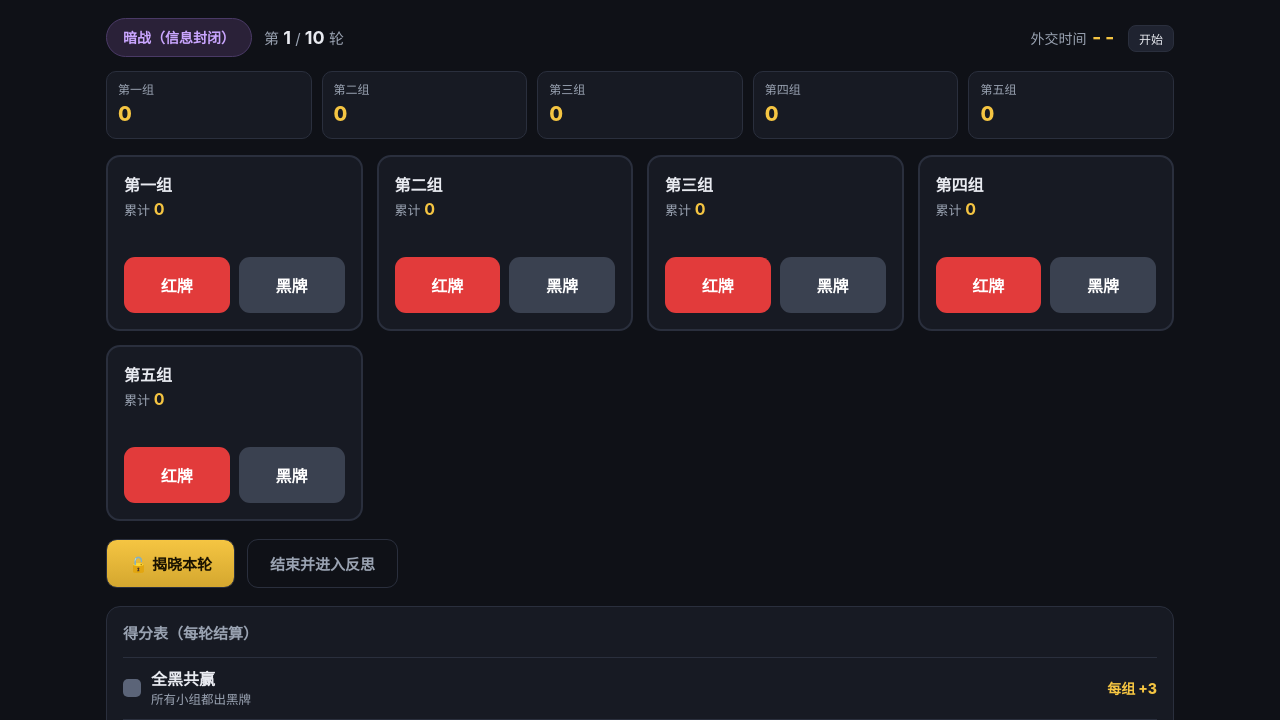
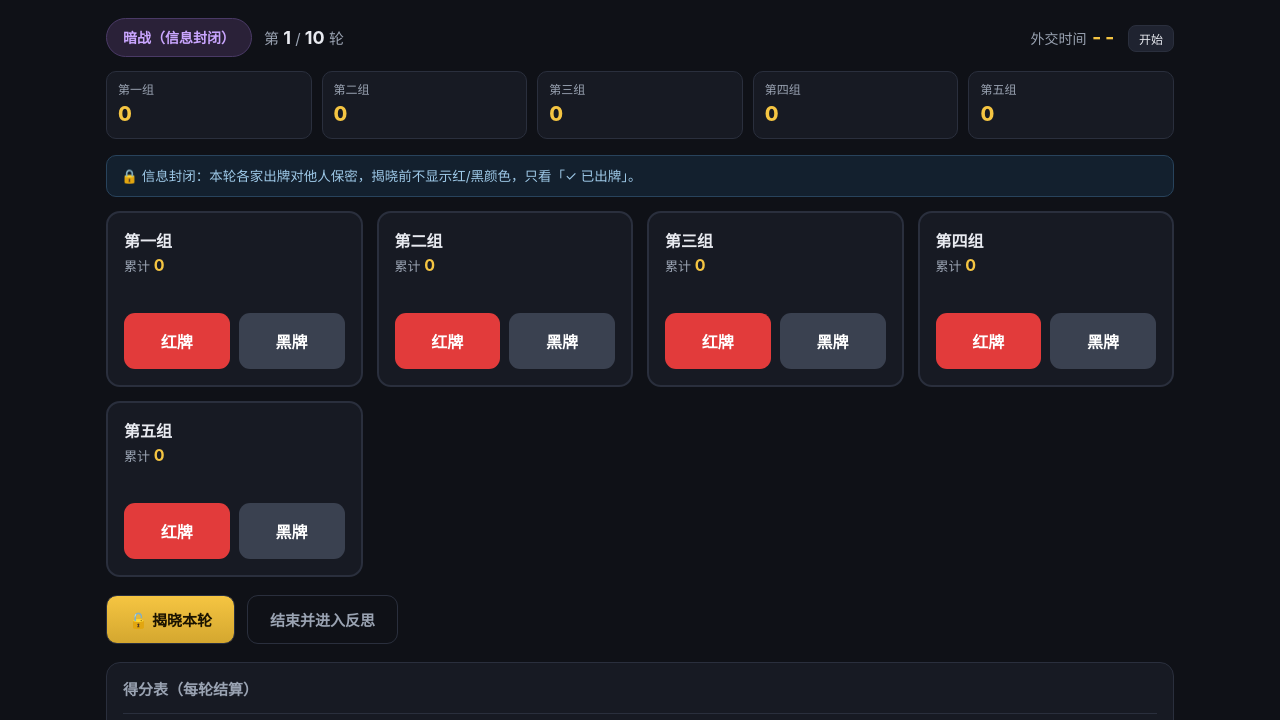
Before and after one commit to xuchengyuan123/redblack-game, a plain HTML site: page index.html in a window 1280 px wide. Both pictures are taken after a click on the button "开始上课 ▶". Shown: the part 59-779 px from the top of the page. Drawn offline with Linux system fonts and the light colour scheme.

Commit message:
Add files via upload

```diff
--- a/index.html
+++ b/index.html
@@ -95,6 +95,8 @@
   .btns button:disabled{opacity:.4;cursor:not-allowed}
   .reveal-badge{display:inline-block;font-size:11px;padding:2px 8px;border-radius:6px;font-weight:700}
   .rb-red{background:var(--red);color:#fff} .rb-black{background:var(--black-l);color:#fff}
+  .reveal-badge.submitted{background:var(--panel2);color:var(--muted);border:1px solid var(--line)}
+  .secret-note{background:#13202e;border:1px solid #28435c;color:#9ec9e8;border-radius:10px;padding:10px 14px;font-size:13.5px;margin-bottom:14px}
 
   .controls{display:flex;gap:12px;flex-wrap:wrap;margin-bottom:18px}
   .controls button{padding:13px 22px;border-radius:11px;font-size:15px;font-weight:800;cursor:pointer;border:1px solid var(--line)}
@@ -216,6 +218,8 @@
     </div>
 
     <div class="board" id="board"></div>
+
+    <div class="secret-note hidden" id="secretNote">🔒 信息封闭：本轮各家出牌对他人保密，揭晓前不显示红/黑颜色，只看「✓ 已出牌」。</div>
 
     <div class="grid" id="grid"></div>
 
@@ -398,14 +402,18 @@ function renderGame(){
       dCls = delta>=0?"plus":"minus"; dTxt=(delta>=0?"+":"")+delta+" 分";
     }
     let badge="";
-    if(rev) badge = `<span class="reveal-badge ${ch==='red'?'rb-red':'rb-black'}">${ch==='red'?'红牌':'黑牌'}</span>`;
+    if(rev){
+      badge = `<span class="reveal-badge ${ch==='red'?'rb-red':'rb-black'}">${ch==='red'?'红牌':'黑牌'}</span>`;
+    } else if(ch){
+      badge = `<span class="reveal-badge submitted">✓ 已出牌</span>`;
+    }
     return `<div class="gcard ${rev?(ch==='red'?'revealed-red':'revealed-black'):''}">
       <div class="gname"><span>${esc(g.name)}</span>${badge}</div>
       <div class="gtotal">累计 <b>${g.score}</b></div>
       <div class="delta ${dCls}">${dTxt}</div>
       <div class="btns">
-        <button class="b-red ${ch==='red'?'sel':''}" ${rev?'disabled':''} data-id="${g.id}" data-c="red">红牌</button>
-        <button class="b-black ${ch==='black'?'sel':''}" ${rev?'disabled':''} data-id="${g.id}" data-c="black">黑牌</button>
+        <button class="b-red ${rev&&ch==='red'?'sel':''}" ${rev?'disabled':''} data-id="${g.id}" data-c="red">红牌</button>
+        <button class="b-black ${rev&&ch==='black'?'sel':''}" ${rev?'disabled':''} data-id="${g.id}" data-c="black">黑牌</button>
       </div>
     </div>`;
   }).join("");
@@ -421,6 +429,7 @@ function renderGame(){
   $("#revealBtn").classList.toggle("hidden", S.revealed);
   $("#nextBtn").classList.toggle("hidden", !S.revealed);
   $("#banner").classList.toggle("show", S.revealed);
+  $("#secretNote").classList.toggle("hidden", S.revealed);
 
   renderHistory();
 }
```
Also changed, not shown: 1 other file.
